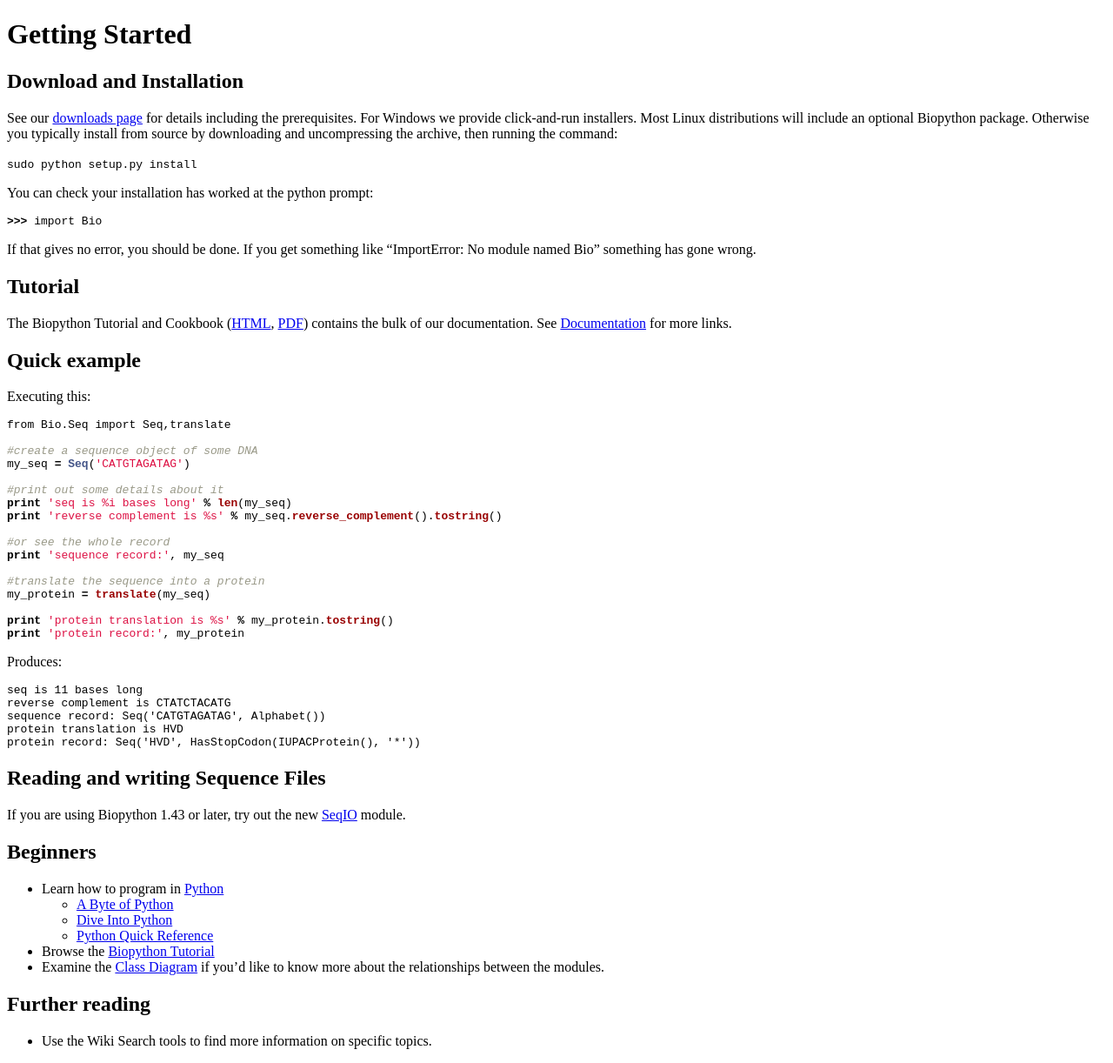
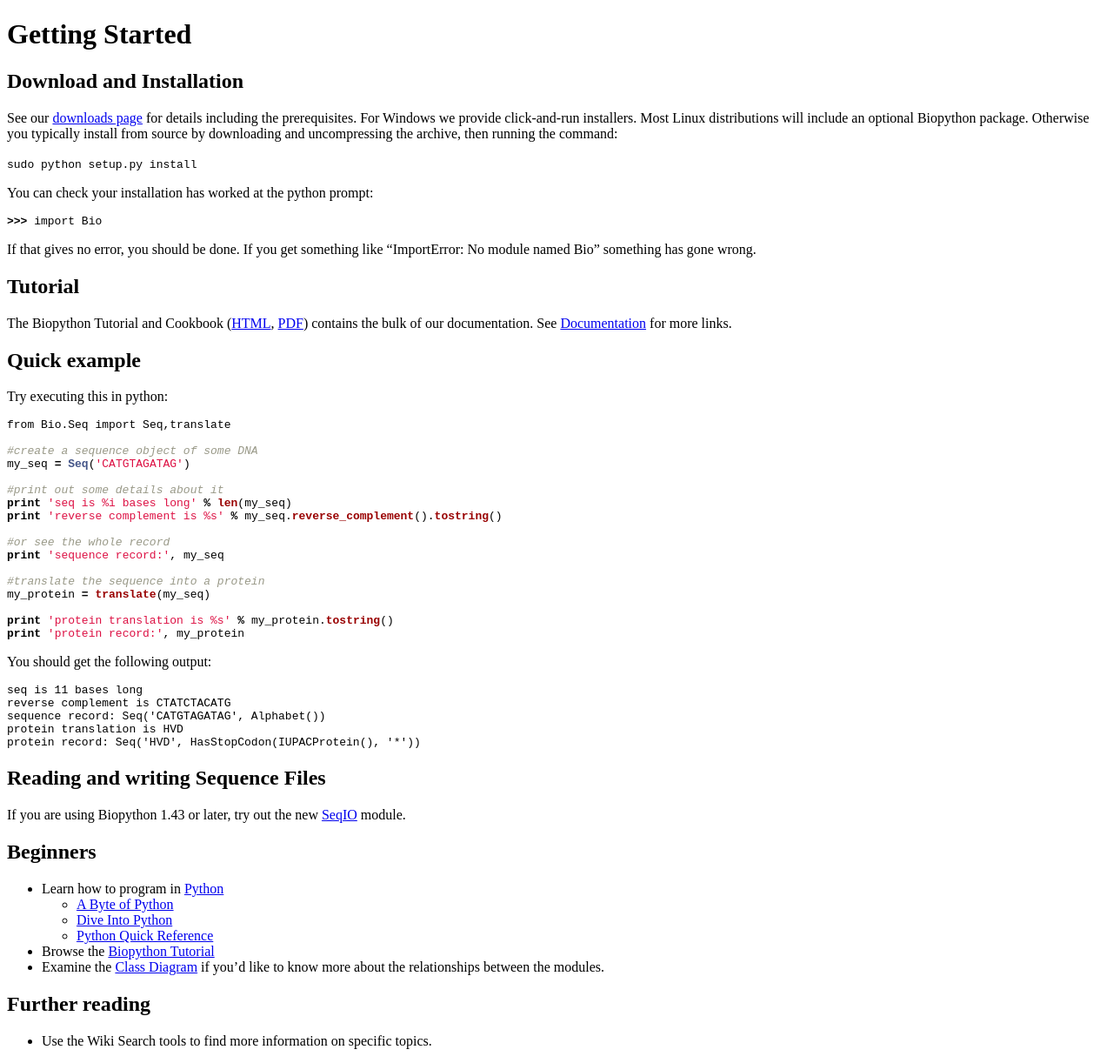
Before and after one commit to biopython/biopython.github.io, a Jekyll site: the page built from wiki/Getting_Started.md, in a window 1280 px wide. Shown: the whole page at 87% size. Built offline with Jekyll 4.4.1, drawn with Linux system fonts in a browser that asks for light colours.

Commit message:
/* Quick example */

````diff
--- a/wiki/Getting_Started.md
+++ b/wiki/Getting_Started.md
@@ -36,7 +36,7 @@ the bulk of our documentation. See
 Quick example
 -------------
 
-Executing this:
+Try executing this in python:
 
 ``` python
 from Bio.Seq import Seq,translate
@@ -58,7 +58,7 @@ print 'protein translation is %s' % my_protein.tostring()
 print 'protein record:', my_protein
 ```
 
-Produces:
+You should get the following output:
 
     seq is 11 bases long
     reverse complement is CTATCTACATG
````
Also changed, not shown: 1 other file.
